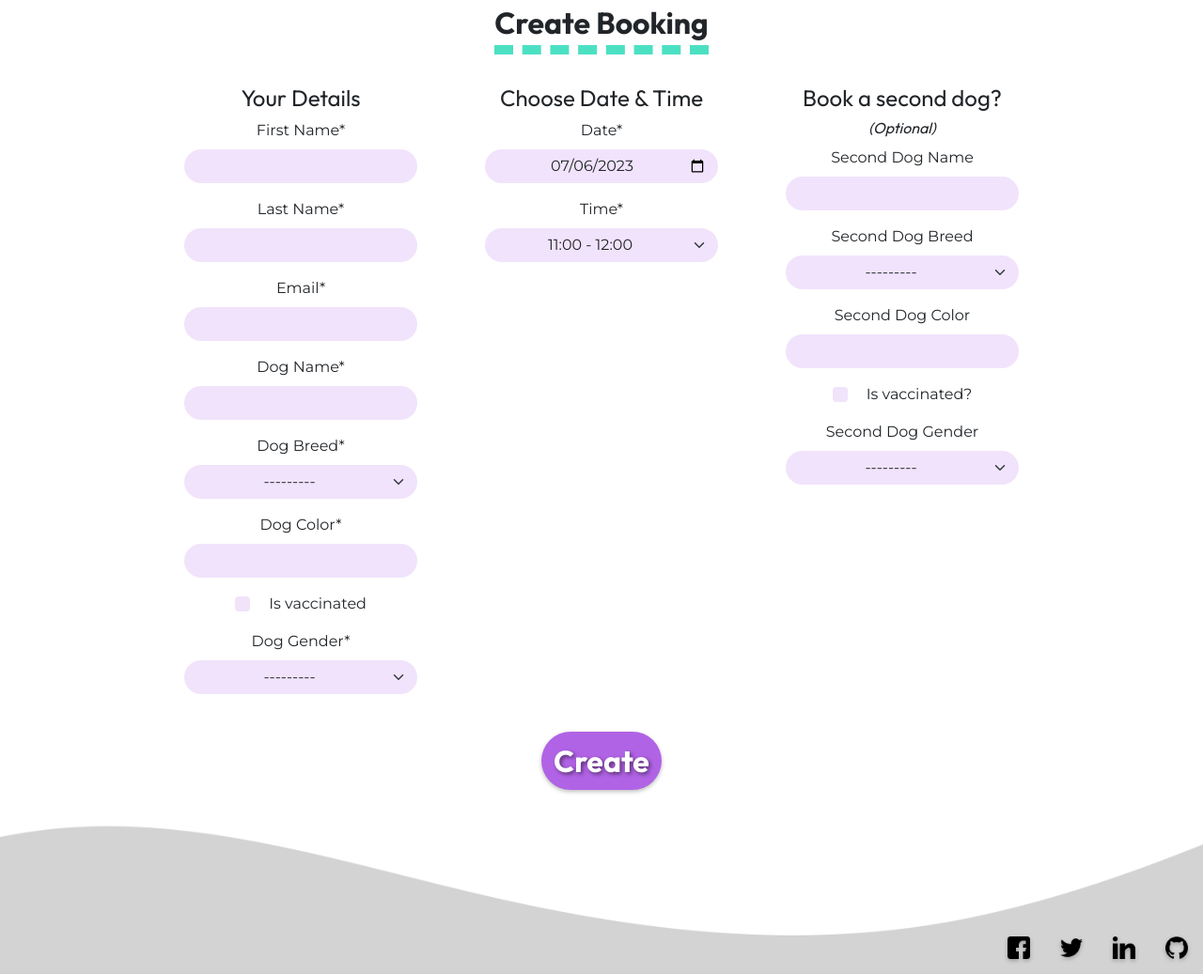
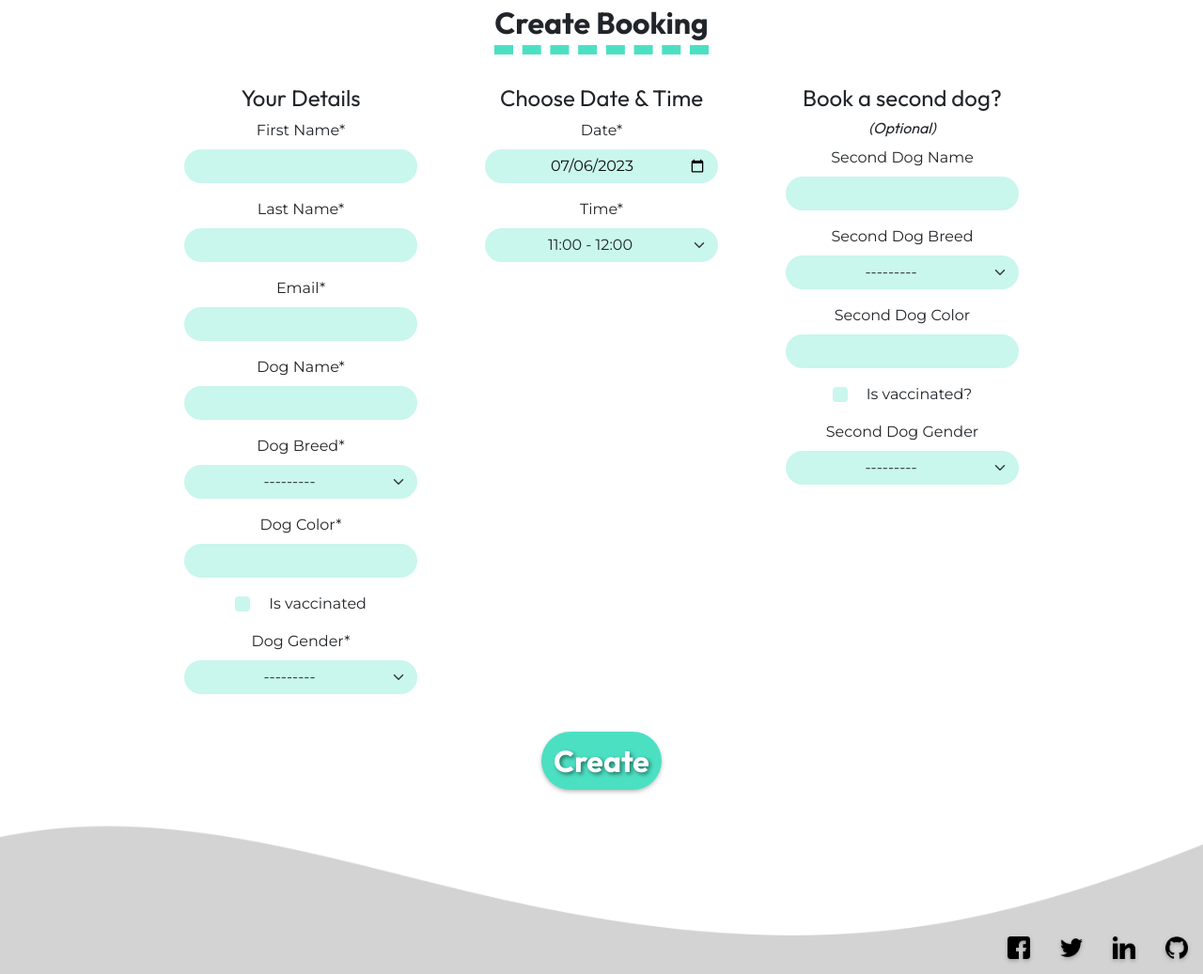
Before and after one commit to amylour/FreeFido_v2, a Django app: page /booking/create/ in a window 1280 px wide. Shown: the part 126-1163 px from the top of the page at 94% size. Run offline with Django 3.2, Linux system fonts and the light colour scheme; the visitor is signed in with stand-in values (Sample User, id 1); parts of the project's set-up code (start-up, migrations or seed data) failed here and were passed over; some libraries are stand-ins or nearby versions.

Commit message:
update: styling for forms and buttons

```diff
--- a/booking/templates/booking/booking_create.html
+++ b/booking/templates/booking/booking_create.html
@@ -9,7 +9,7 @@
 {% load crispy_forms_tags %}
 <div class="text-center">
 <h1 class="text-center mx-auto section-title" id="booking">Create Booking</h1>
-<form method="post" class="text-center w-75 mx-auto">
+<form method="post" class="text-center w-75 mx-auto booking-section">
     {% csrf_token %}
     <div class="row mx-auto">
         <div class="col m-4">
@@ -39,7 +39,7 @@
         </div>
         </div>
     </div>
-    <button type="submit" class="btn btn-custom">Create</button>
+    <button type="submit" class="btn btn-custom booking-btn">Create</button>
 </form>
 </div>
 
--- a/booking/templates/booking/booking_home_page.html
+++ b/booking/templates/booking/booking_home_page.html
@@ -12,13 +12,13 @@
             <h1 class="section-title mb-5" id="booking">Booking</h1>
         </div>
         <div class="col-md-3 text-md-end">
-            <a href="{% url 'booking_create' %}" class="my-4">
+            <a href="{% url 'booking_create' %}" class="my-4" title="Make a Booking">
                 <img src="{% static '../static/icons/add_booking.png' %}" alt="add booking" class="add-photo-btn add-booking-btn">
             </a>
         </div>
     </div>
 {% if request.user.bookings.all %}
-<div class="text-center w-50 mx-auto my-2">
+<div class="text-center w-75 mx-auto my-4">
     <table class="table table-striped">
         <thead>
             <tr>
--- a/gallery/forms.py
+++ b/gallery/forms.py
@@ -6,7 +6,7 @@ class GalleryImageForm(forms.ModelForm):
     """ A form to upload an image to the gallery wall """
     class Meta:
         model = GalleryImage
-        fields = ['title', 'photo', 'image_description']
+        fields = ['photo', 'title', 'image_description']
         widgets = {
             'photo_by': forms.HiddenInput(),  # add a hidden input widget for photo_by
         }
--- a/gallery/templates/gallery/add_photo.html
+++ b/gallery/templates/gallery/add_photo.html
@@ -9,12 +9,12 @@
 
 <div class="container text-center w-75 mx-auto m-2">
     <!-- add gallery image form -->
-    <form method="POST" enctype="multipart/form-data" class="p-2 form">
+    <form method="POST" enctype="multipart/form-data" class="p-2 form gallery-section">
         <h1 class="text-center mx-auto mb-4 section-title" id="benefits">Upload Image</h1>
         {% csrf_token %}
         {{ form.media }}
         {{ form|crispy }}
-        <button class="btn btn-custom-form my-4" type="submit">Add Image</button>
+        <button class="btn btn-custom gallery-btn my-4" type="submit">Add Image</button>
     </form>
 </div>
 </div>
--- a/profiles/templates/profiles/profile.html
+++ b/profiles/templates/profiles/profile.html
@@ -51,8 +51,8 @@
             <h2 class="text-center section-title my-4" id="booking">Active Bookings</h2>
             {% if bookings %}
             <div class="text-center my-3">
-                <table class="table table-striped rounded-table">
-                    <thead class="rounded-table">
+                <table class="table table-striped">
+                    <thead>
                         <tr>
                             <th>Booking Date</th>
                             <th>Booking Time</th>
--- a/static/css/base.css
+++ b/static/css/base.css
@@ -97,11 +97,17 @@ select {
     text-align: center;
 }
 
+.richtextwidget {
+    border-radius: 20px;
+}
+
+
 /* is_vaccinated checkbox styling */
 .form-check .form-check-input {
     float: none;
     margin-left: -1.5em;
     margin-right: 1em;
+    color: #0d0d0d;
 }
 
 /* footer */
@@ -234,6 +240,44 @@ footer {
     color: var(--white) !important;
 }
 
+/*  booking button styling */
+.booking-btn {
+    background-color: var(--blue);
+}
+
+.booking-btn:hover {
+    transform: scale(1.05);
+    background-color: #34dfbc;
+    color: var(--white);
+}
+
+.booking-btn:active {
+    transform: scale(0.95);
+    /* override bootstrap css btn active properties with !important */
+    background-color: #34dfbc !important;
+    color: var(--white) !important;
+    border: none;
+}
+
+/* gallery button styling */
+.gallery-btn {
+    background-color: var(--green);
+}
+
+.gallery-btn:hover {
+    transform: scale(1.05);
+    background-color: #3bd9534f;
+    color: var(--white);
+}
+
+.gallery-btn:active {
+    transform: scale(0.95);
+    /* override bootstrap css btn active properties with !important */
+    background-color: #3bd9534f !important;
+    color: var(--white) !important;
+    border: none;
+}
+
 /* home page */
 
 .section-title {
@@ -364,8 +408,10 @@ footer {
     text-align: center;
 }
 
+/* Auth/Articles form styling */
 .form-control {
     background-color: #b163e52e;
+    color: var(--black);
     border: none;
     border-radius: 20px;
 }
@@ -390,7 +436,7 @@ footer {
     border: none;
 }
 
-/* override browser text input prefill colour */
+/* Override browser text input prefill colour */
 /* Webkit (Chrome, Safari) */
 input:-webkit-autofill {
     -webkit-box-shadow: 0 0 0 30px #b163e54f inset !important;
@@ -417,15 +463,100 @@ input {
     text-align: center;
 }
 
+/* Selector for the 'Choose File' button */
+input[type="file"]::file-selector-button {
+    background-color: #b163e54f;
+    color: #0d0d0d;
+    border-radius: 8px 0 8px 0;
+}
+
+/* Booking section form styling */
+.booking-section .form-control {
+    background-color: #4ce0c24d;
+}
+
+.booking-section .form-select {
+    background-color: #4ce0c24d;
+}
+
+.booking-section .form-check-input {
+    background-color: #4ce0c24d;
+}
+
+/*  Booking section active field box */
+/* Webkit (Chrome, Safari) */
+.booking-section input:-webkit-autofill {
+    -webkit-box-shadow: 0 0 0 30px #4ce0c27c inset !important;
+    background-color: #ffffff !important;
+    color: fieldtext !important;
+}
+
+/* Firefox */
+.booking-section input:-moz-autofill {
+    -moz-box-shadow: 0 0 0 30px #4ce0c27c inset !important;
+    background-color: #ffffff !important;
+    color: fieldtext !important;
+}
+
+/* Microsoft Edge */
+.booking-section input:-ms-input-placeholder,
+.booking-sectioninput:-ms-autofill {
+    -ms-box-shadow: 0 0 0 30px #4ce0c27c inset !important;
+    background-color: #ffffff !important;
+    color: fieldtext !important;
+}
+
 /* selector for the 'Choose File' button */
-input[type="file"]::file-selector-button {
-    background-color: var(--purple);
-    color: rgb(255, 255, 255);
+.booking-section input[type="file"]::file-selector-button {
+    background-color: #4ce0c27c;
+    color: #0d0d0d;
+    border-radius: 8px 0 8px 0;
+}
+
+/* gallery section form styling */
+.gallery-section .form-control {
+    background-color: #3bd95342;
+}
+
+.gallery-section .form-select {
+    background-color: #3bd95342;
+}
+
+.gallery-section .form-check-input {
+    background-color: #3bd95342;
+}
+
+/*  Gallery section active field box */
+/* Webkit (Chrome, Safari) */
+.gallery-section input:-webkit-autofill {
+    -webkit-box-shadow: 0 0 0 30px #3bd95342 inset !important;
+    background-color: #ffffff !important;
+    color: fieldtext !important;
+}
+
+/* Firefox */
+.gallery-section input:-moz-autofill {
+    -moz-box-shadow: 0 0 0 30px #3bd95342 inset !important;
+    background-color: #ffffff !important;
+    color: fieldtext !important;
+}
+
+/* Microsoft Edge */
+.gallery-section input:-ms-input-placeholder,
+.gallery-section input:-ms-autofill {
+    -ms-box-shadow: 0 0 0 30px #3bd95342 inset !important;
+    background-color: #ffffff !important;
+    color: fieldtext !important;
+}
+
+/* selector for the 'Choose File' button */
+.gallery-section input[type="file"]::file-selector-button {
+    background-color:#3bd95342;
+    color: #0d0d0d;
     border-radius: 8px 0 8px 0;
 }
 
 /* article icons */
-
 .add-article-btn {
     width: 88px;
     height: 92px;
@@ -458,6 +589,10 @@ input[type="file"]::file-selector-button {
 .like-num {
     font-weight: bold;
     color: var(--black);
+}
+
+.article-object-title {
+    font-size: x-large;
 }
 
 /* article 'cards' */
--- a/templates/allauth/account/logout.html
+++ b/templates/allauth/account/logout.html
@@ -19,7 +19,7 @@
     </form>
 
     <div class="mb-3">
-        <a href="{% url 'home' %}" class="btn btn-custom-form my-3">Take me back</a>
+        <a href="{% url 'home' %}" class="btn btn-custom-form my-3">Take me home</a>
     </div>
 </div>
 
```
Also changed, not shown: articles/templates/articles/article_edit.html (+28 -2 lines), booking/templates/booking/booking_edit.html (+8 -6 lines).
